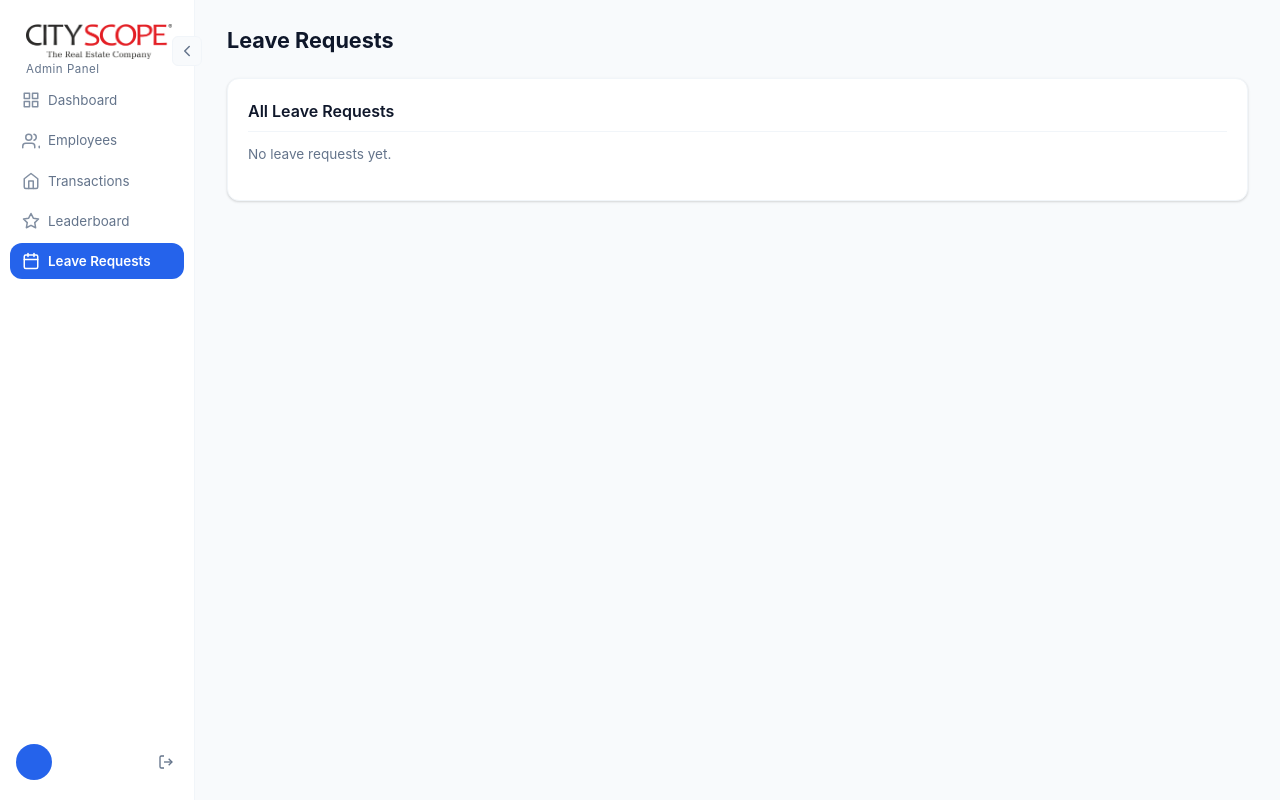
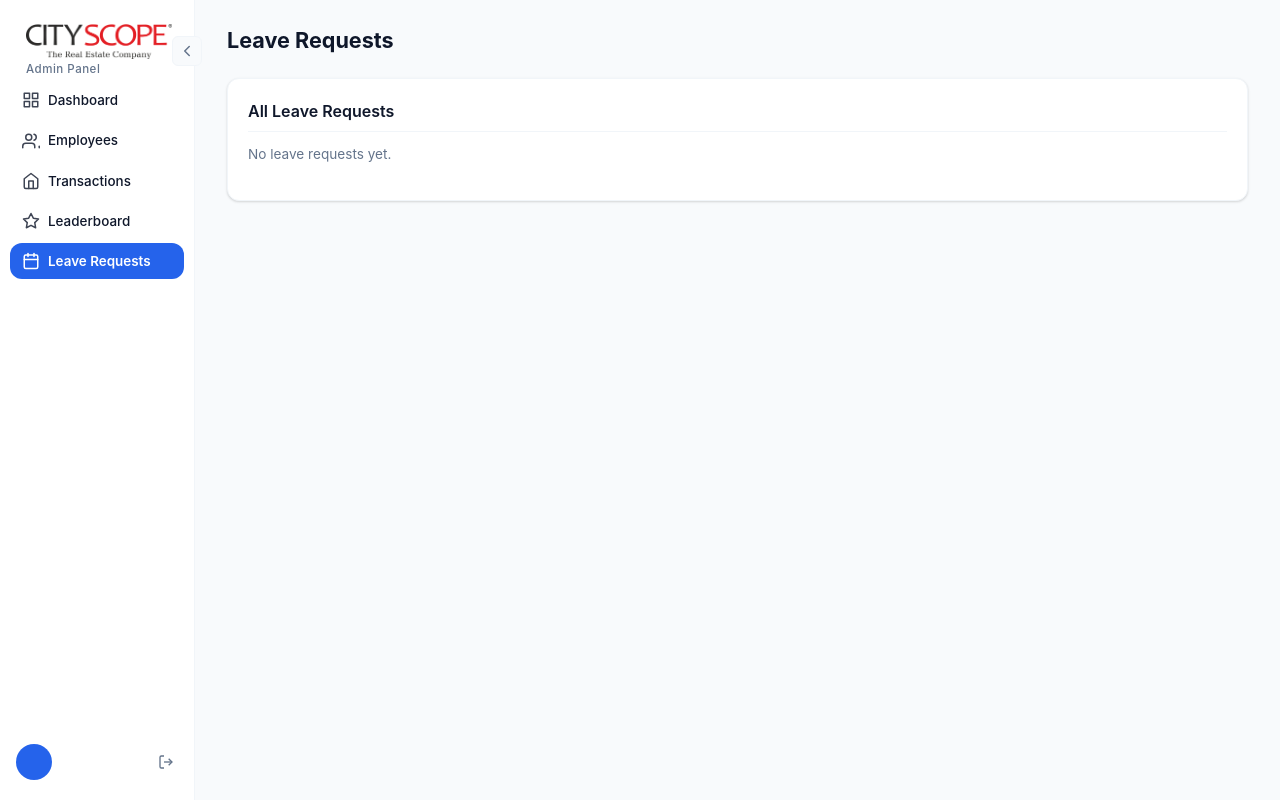
Before and after one commit to vaibhavs2711/AccountsCS, a Flask app: template templates/admin/leaves.html in a window 1280 px wide. Run offline with Flask 3, Linux system fonts and the light colour scheme; the template is opened without the code that fills it, so the values that code supplies are empty; some libraries are stand-ins or nearby versions.

Commit message:
Darken sidebar font colors

```diff
--- a/static/css/style.css
+++ b/static/css/style.css
@@ -431,7 +431,8 @@ button:active, .btn:active {
 .sidebar .brand-sub {
     padding: 0 20px 16px;
     font-size: 0.75rem;
-    color: var(--text-muted);
+    color: var(--text);
+    font-weight: 500;
     letter-spacing: 0.5px;
 }
 
@@ -444,7 +445,8 @@ button:active, .btn:active {
 .sidebar nav a {
     display: block;
     padding: 10px 20px;
-    color: var(--text-muted);
+    color: var(--text);
+    font-weight: 500;
     font-size: 0.88rem;
     text-decoration: none;
     transition: background 0.15s;
@@ -545,7 +547,7 @@ button:active, .btn:active {
 }
 
 .topnav .nav-links a {
-    color: var(--text-muted);
+    color: var(--text);
     font-size: 0.88rem;
     font-weight: 500;
     text-decoration: none;
--- a/templates/base.html
+++ b/templates/base.html
@@ -5,7 +5,7 @@
     <meta name="viewport" content="width=device-width, initial-scale=1.0">
     <title>{% block title %}Cityscope Accounts{% endblock %}</title>
     <link href="https://cdn.jsdelivr.net/npm/bootstrap@5.3.0/dist/css/bootstrap.min.css" rel="stylesheet">
-    <link rel="stylesheet" href="{{ url_for('static', filename='css/style.css') }}?v=4">
+    <link rel="stylesheet" href="{{ url_for('static', filename='css/style.css') }}?v=5">
     <style>
         /* Force hiding input spinner controls in all browsers inline to prevent caching issues */
         input::-webkit-outer-spin-button,
```
